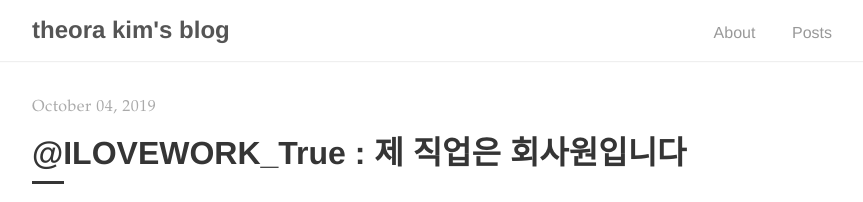
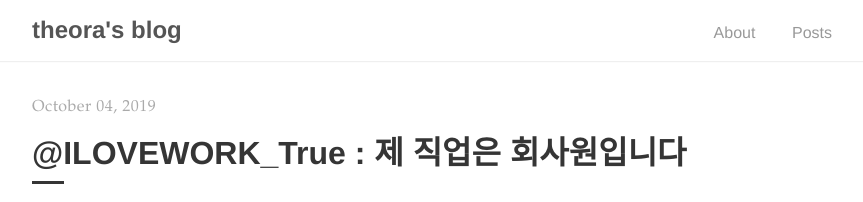
Before and after one commit to theorakim/theorakim.github.io, a Jekyll site: the page built from index.html, in a window 1280 px wide. Shown: the top 202 px of the page, without its empty margins (208-1071 px from the left). Built offline with Jekyll 4.4.1, drawn with Linux system fonts in a browser that asks for light colours; the list of posts is cut into pages by our own code.

Commit message:
Update _config.yml

```diff
--- a/_config.yml
+++ b/_config.yml
@@ -1,5 +1,5 @@
 # Site settings
-title:          theora kim's blog
+title:          theora's blog
 description:    ""
 baseurl:        ""
 url:            ""
```
